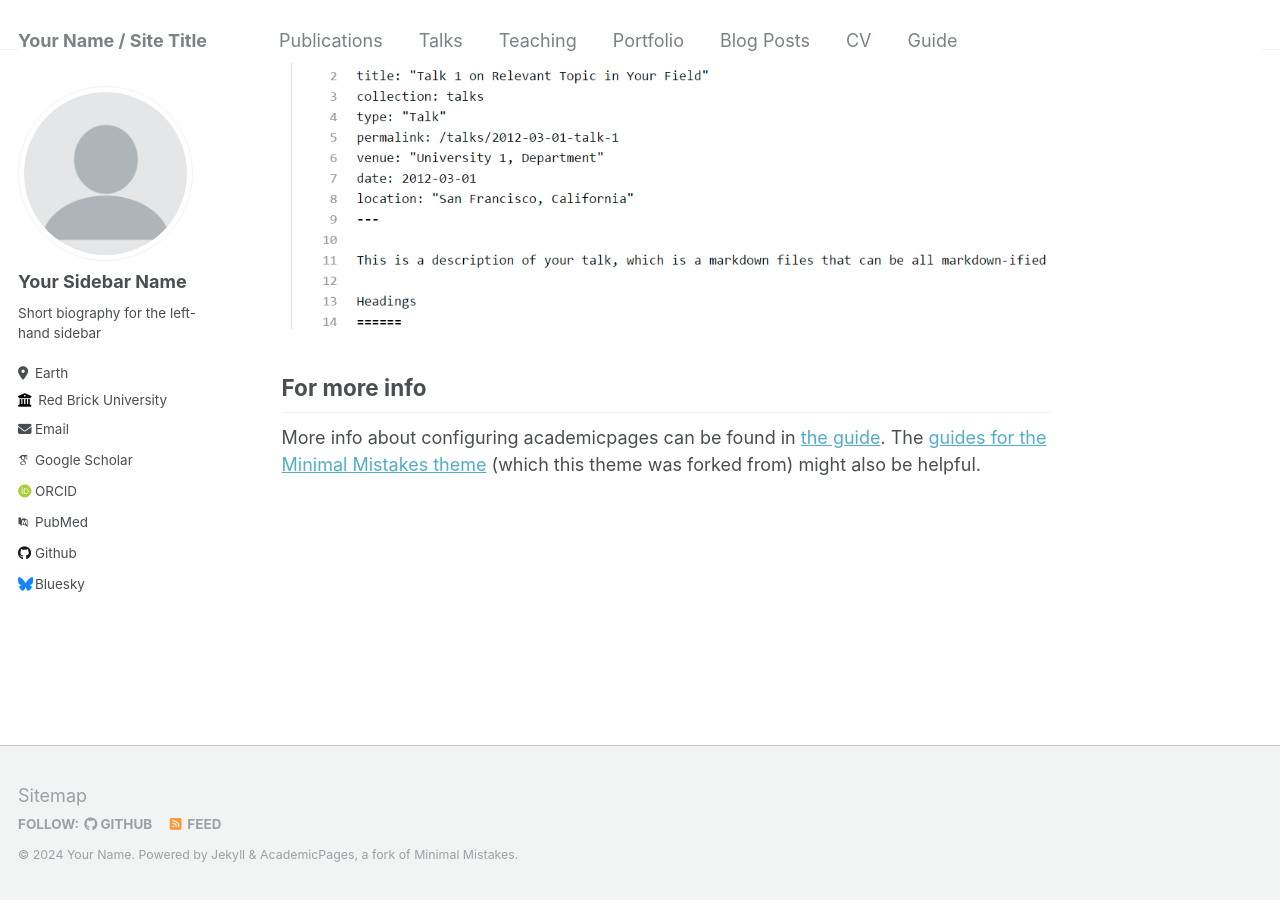
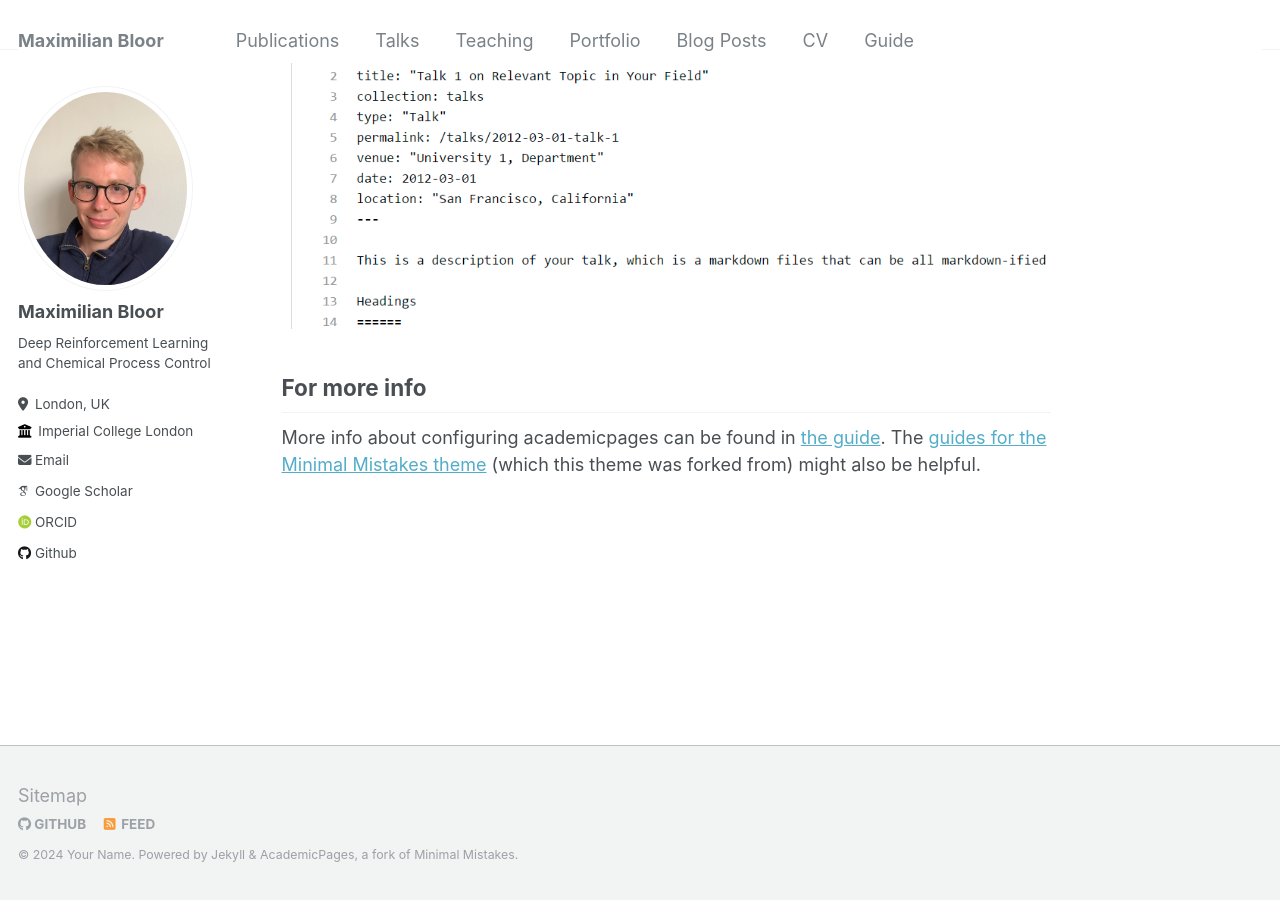
Before and after one commit to MaximilianB2/MaximilianB2.github.io, a Jekyll site: the page built from _pages/about.md, in a window 1280 px wide and 900 px high, scrolled down 2640 px. Built offline with Jekyll 4.4.1, drawn with Linux system fonts in a browser that asks for light colours; some web fonts are replaced.

Commit message:
Initial config

```diff
--- a/_config.yml
+++ b/_config.yml
@@ -7,8 +7,8 @@
 # server process.
 
 # Basic Site Settings
-locale                   : "en-US"
-title                    : "Your Name / Site Title"
+locale                   : "en-UK"
+title                    : "Maximilian Bloor"
 title_separator          : "-"
 name                     : &name "Your Name"
 description              : &description "personal description"
@@ -21,33 +21,33 @@ repository               : "academicpages/academicpages.github.io"
 #               Additional customization can be done by editing /_includes/author-profile.html
 author:
   # Biographic information
-  avatar           : "profile.png"
-  name             : "Your Sidebar Name"
+  avatar           : "profile.jpeg"
+  name             : "Maximilian Bloor"
   pronouns         : # example: "she/her"
-  bio              : "Short biography for the left-hand sidebar"
-  location         : "Earth"
-  employer         : "Red Brick University"
+  bio              : "Deep Reinforcement Learning and Chemical Process Control"
+  location         : "London, UK"
+  employer         : "Imperial College London"
   uri              : # URL
-  email            : "none@example.org"
+  email            : "max.bloor22@imperial.ac.uk"
 
   # Academic websites
   arxiv            : # URL - Update with the correct link to your profile
-  googlescholar    : "https://scholar.google.com/citations?user=PS_CX0AAAAAJ"
+  googlescholar    : "https://scholar.google.com/citations?user=CfxSo7IAAAAJ"
   impactstory      : # URL
-  orcid            : "http://orcid.org/yourorcidurl"
-  pubmed           : "https://www.ncbi.nlm.nih.gov/pubmed/?term=john+snow"
+  orcid            : "https://orcid.org/my-orcid?orcid=0009-0000-8046-8954"
+  pubmed           : # URL
   researchgate     : # URL
 
   # Repositories and software development
   bitbucket        : # Username - Update with your username on the site
   codepen          : # Username
   dribbble         : # Username
-  github           : "academicpages"
+  github           : "https://github.com/MaximilianB2"
   kaggle           : # Username
   stackoverflow    : # User number or user number and name (i.e., use "1" or "1/jeff-atwood")
 
   # Social media
-  bluesky          : "bsky.app" # Replace this with you Bluesky username
+  bluesky          : # # Replace this with you Bluesky username
   facebook         : # Username
   flickr           : # Username
   foursquare       : # Username
```
Also changed, not shown: images/profile.jpeg (added), images/profile.png (deleted).
